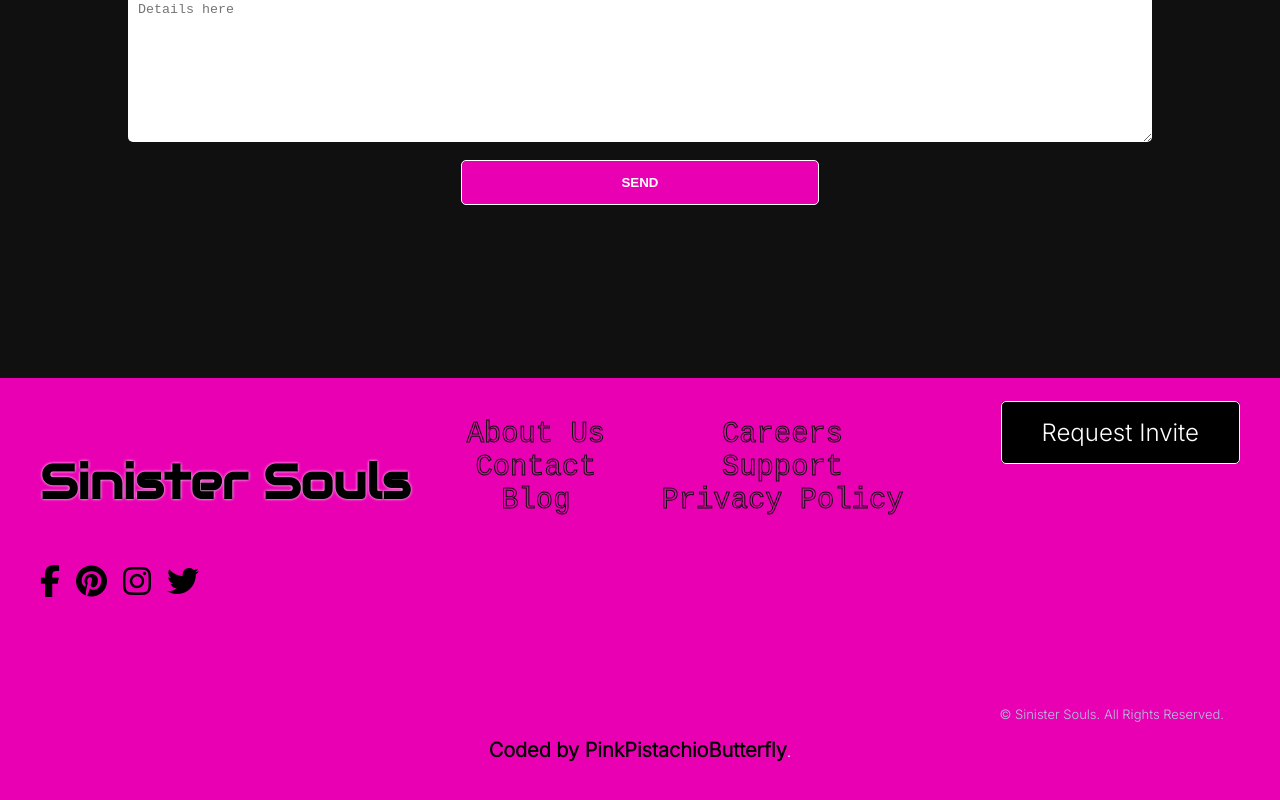
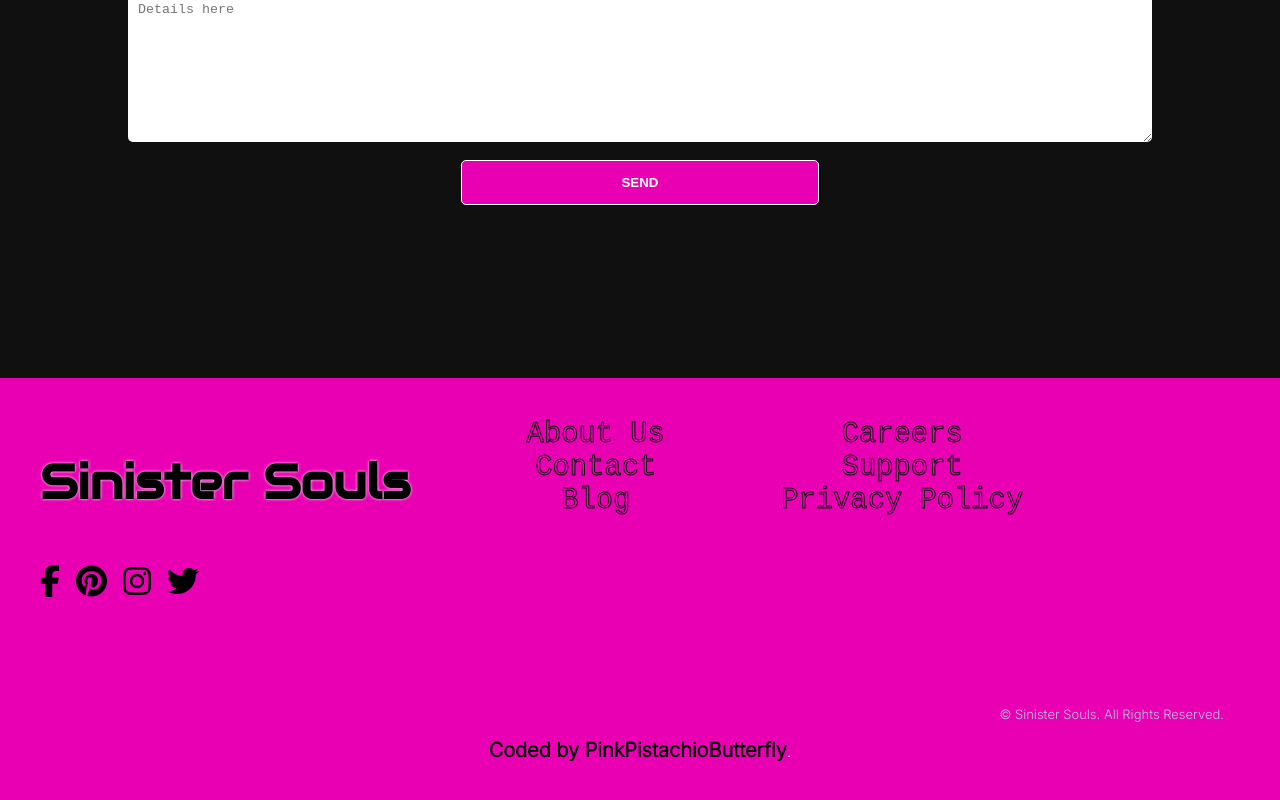
Before and after one commit to vm799/Synetic_sinistersouls, a React (Create React App) app in the folder synetic/: page / in a window 1280 px wide. Shown: the part 7620-8420 px from the top of the page. Built offline with nearby package versions, Linux system fonts and the light colour scheme; a web font is replaced by a local one.

Commit message:
footer margins

```diff
--- a/synetic/src/components/Footer/Footer.jsx
+++ b/synetic/src/components/Footer/Footer.jsx
@@ -63,9 +63,9 @@ export default function Footer(){
         <a href="#">Privacy Policy</a>
       </div>
 
-      <div class="footer__cta">
+      {/* <div class="footer__cta">
         <a href="#" class="button">Request Invite</a>
-      </div>
+      </div> */}
 
 
     </div>
```
